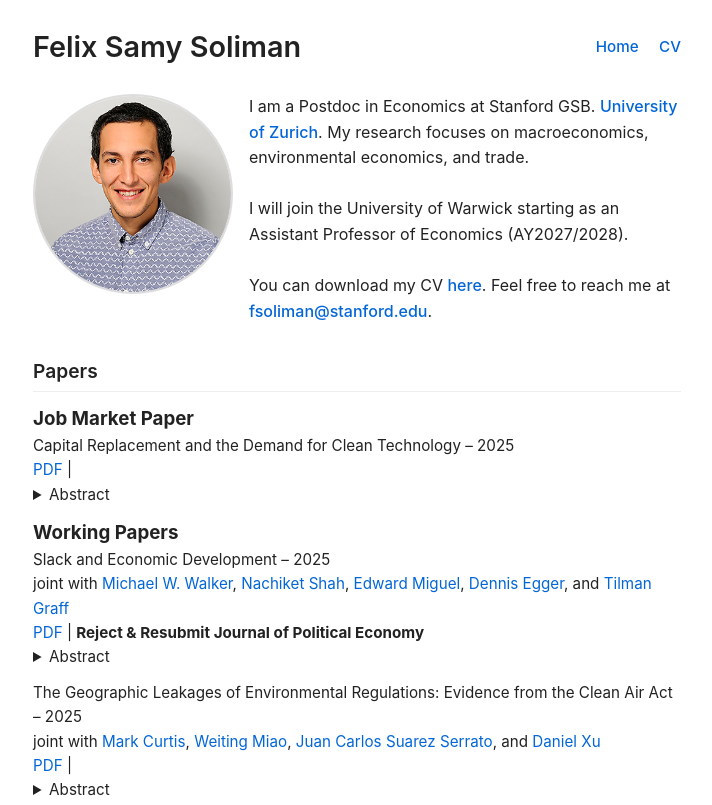
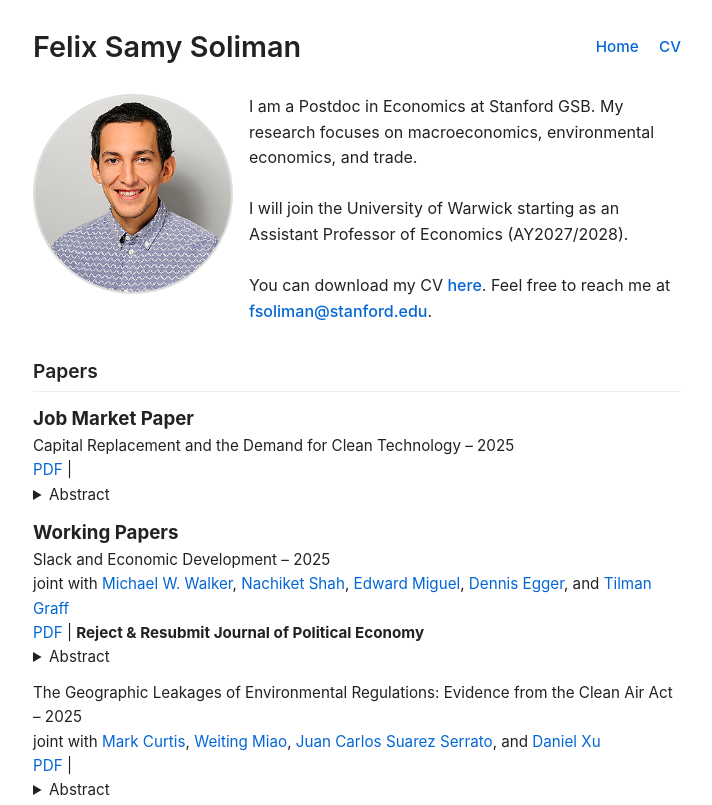
Before and after one commit to fsamysoliman/fsamysoliman.github.io, a plain HTML site: page index.html in a window 1280 px wide. Shown: the top 805 px of the page, without its empty margins (283-995 px from the left). Drawn offline with Linux system fonts and the light colour scheme.

Commit message:
Update index.html

```diff
--- a/index.html
+++ b/index.html
@@ -168,7 +168,6 @@
       <div class="intro">
       <p>
         I am a Postdoc in Economics at Stanford GSB.
-        <a href="https://www.econ.uzh.ch/en.html" target="_blank">University of Zurich</a>.
         My research focuses on macroeconomics, environmental economics, and trade.
         <br /><br />
         I will join the University of Warwick starting as an Assistant Professor of Economics (AY2027/2028).
```
